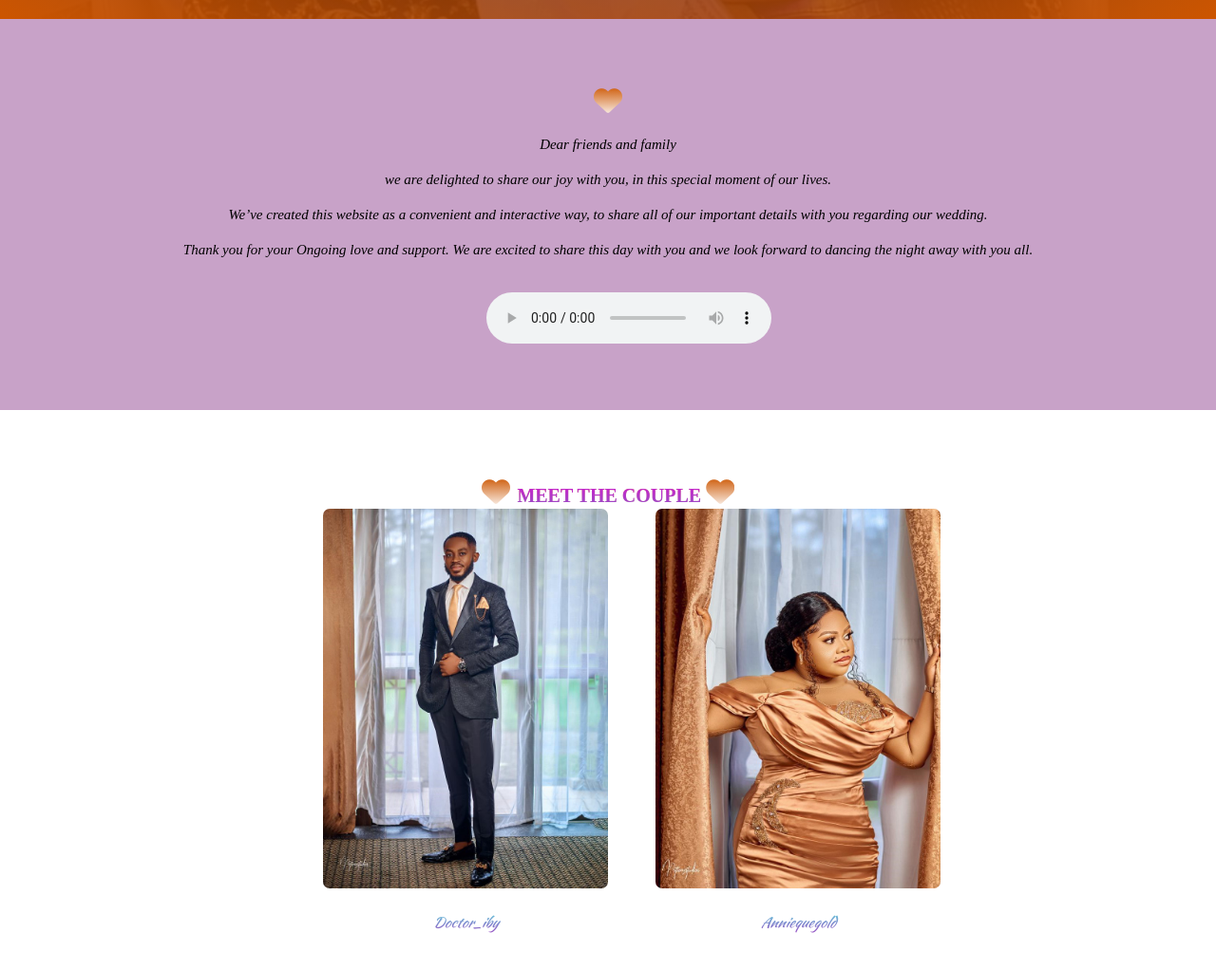
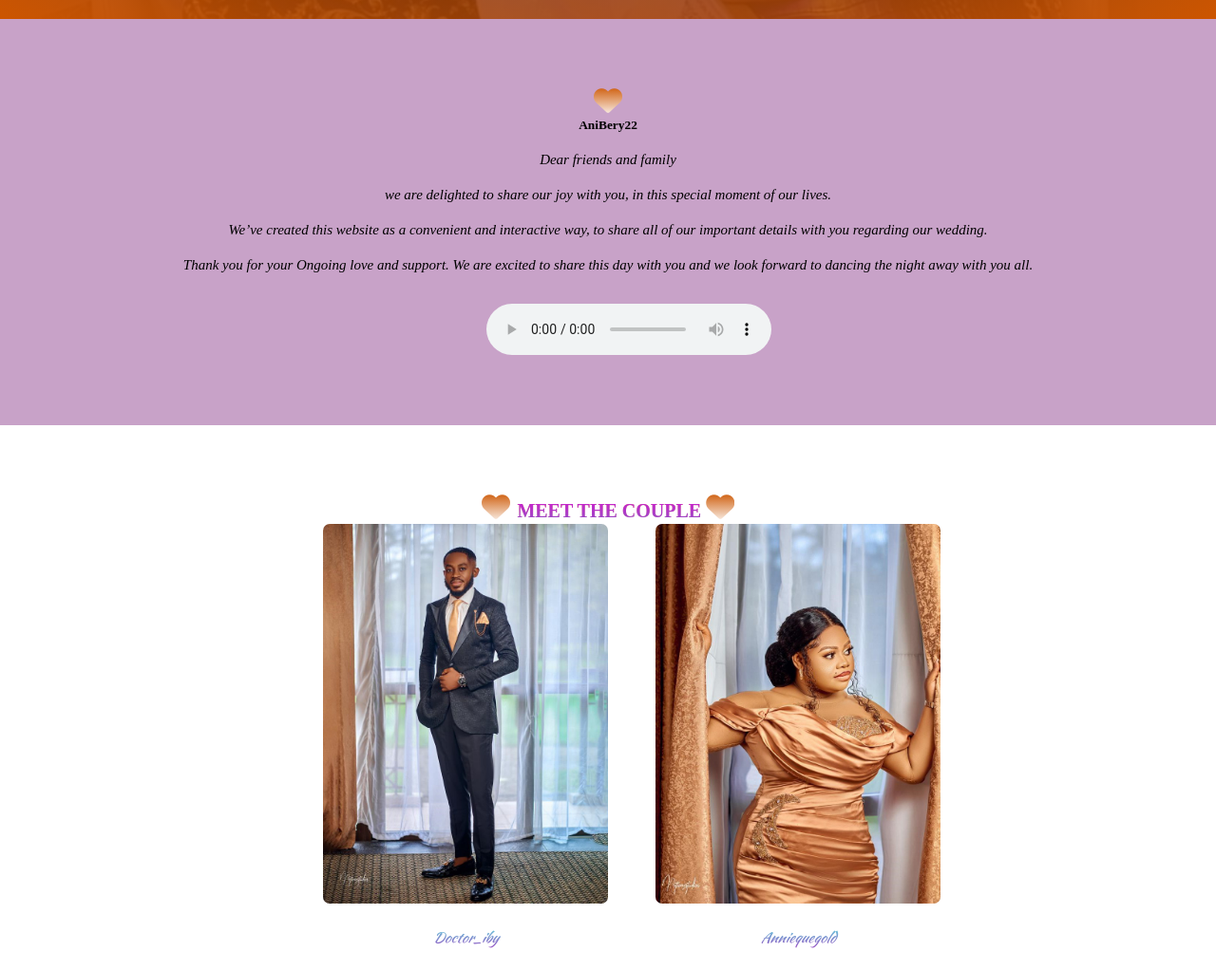
Before and after one commit to sunkanmicode/idy_wedding, a plain HTML site: page index.html in a window 1280 px wide. Shown: the part 780-1802 px from the top of the page at 95% size. Drawn offline with Linux system fonts and the light colour scheme.

Commit message:
commit changes

```diff
--- a/index.html
+++ b/index.html
@@ -40,6 +40,7 @@
   <section id="invitation">
     <div class="title-text">
       <h5><i class="fas fa-heart"></i></h5>
+      <h6>AniBery22</h6>
 
 
       <p>Dear friends and family</p>
@@ -156,7 +157,11 @@
   <section id="arrangement">
     <div class="title-text">
       <h1 class="wed-arrangTitle">Wedding Arrangement</h1>
+      <h1 class="wed-arrangTitle">AniBery22</h1>
+
       <h1><i class="fas fa-rings-wedding"></i></h1>
+      <h1></h1>
+
       </div>
       <div class="arrangement-row">
         <div class="arrangement-col">
```
